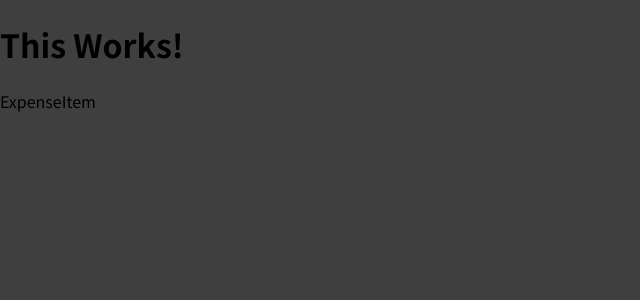
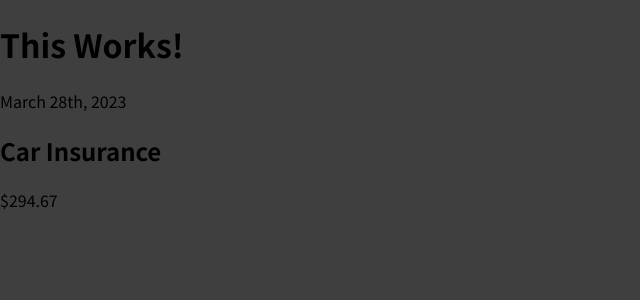
Before and after one commit to jorgecontrerasostos/react_course, a React (Create React App) app in the folder expense-tracker/: page / in a window 1280 px wide. Shown: the top 300 px of the page, without its empty margins (0-640 px from the left). Built offline with nearby package versions, Linux system fonts and the light colour scheme.

Commit message:
update ExpenseItem

```diff
--- a/expense-tracker/src/components/ExpenseItem.js
+++ b/expense-tracker/src/components/ExpenseItem.js
@@ -1,7 +1,15 @@
 import React from "react";
 
 const ExpenseItem = () => {
-  return <div>ExpenseItem</div>;
+  return (
+    <>
+      <div>March 28th, 2023</div>
+      <div>
+        <h2>Car Insurance</h2>
+        <div>$294.67</div>
+      </div>
+    </>
+  );
 };
 
 export default ExpenseItem;
```
